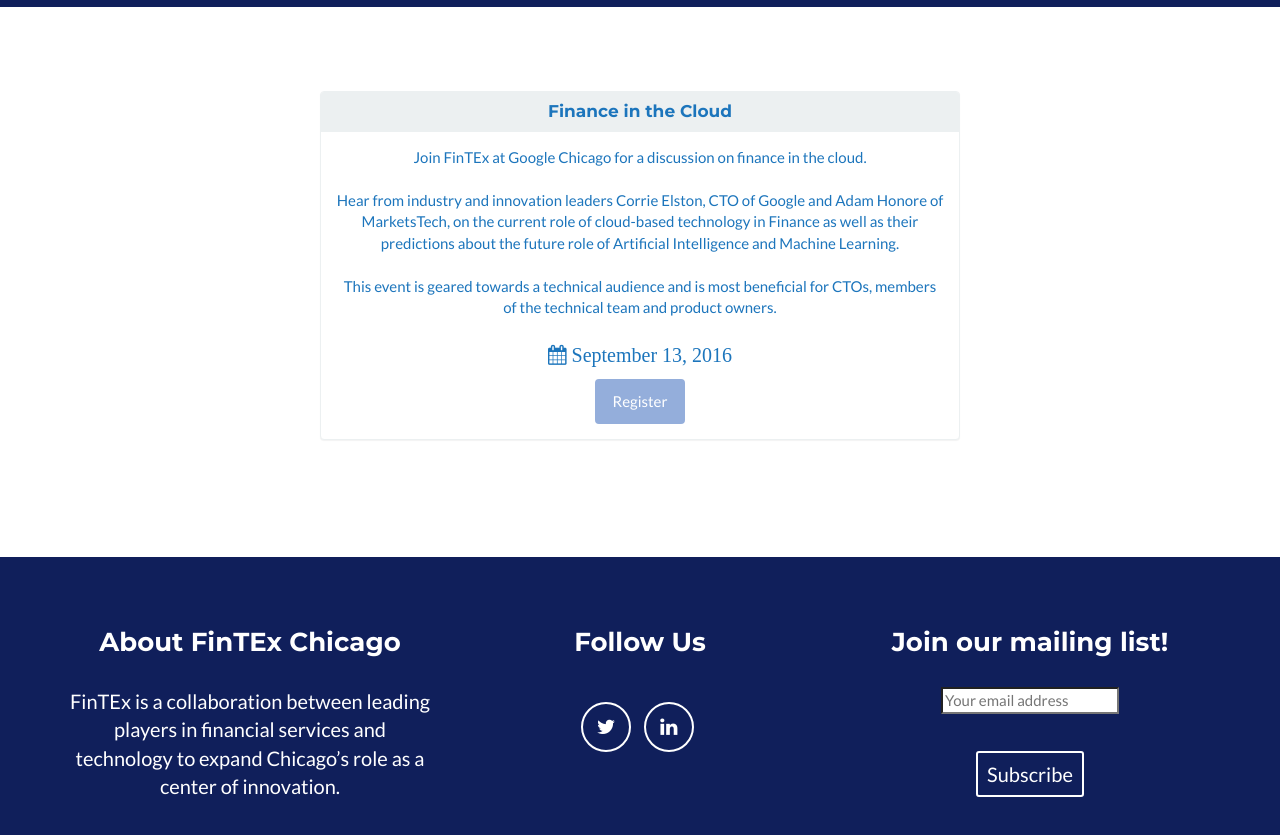
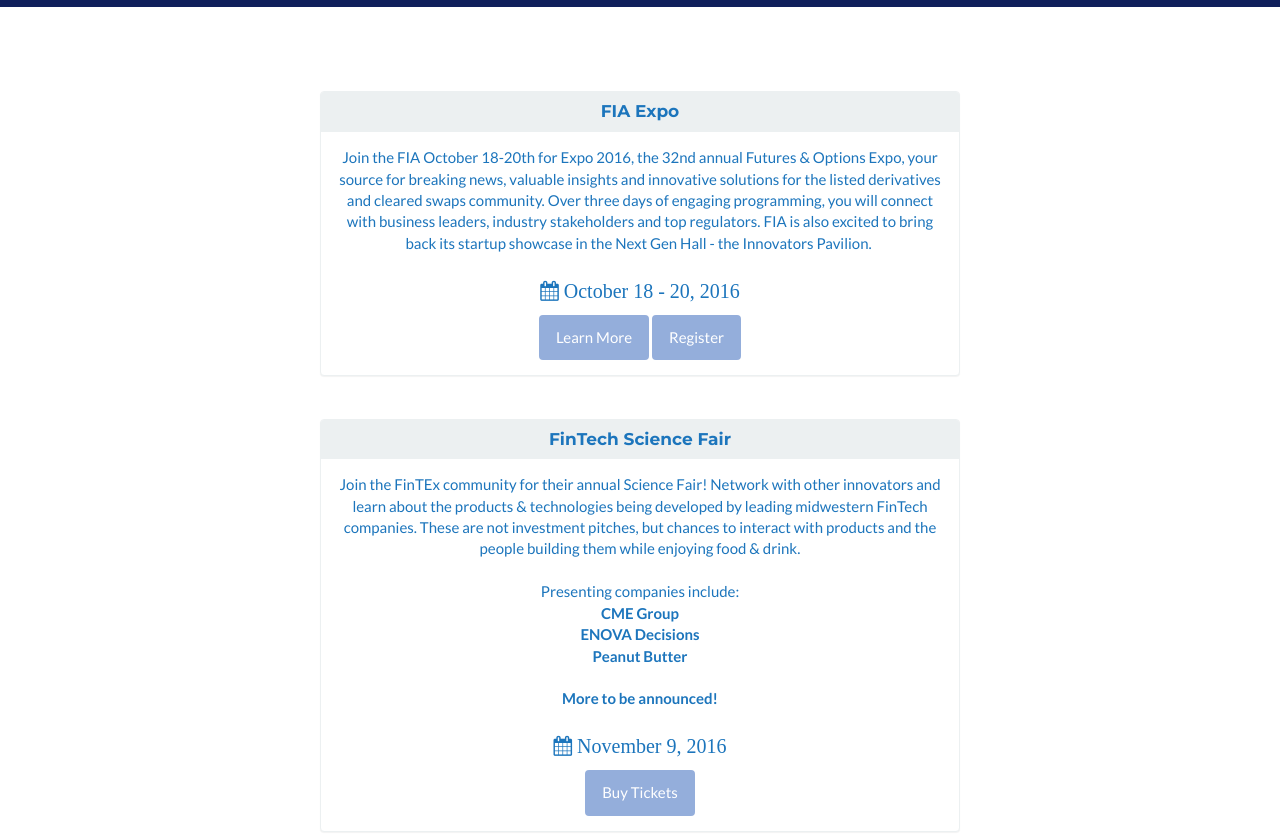
Before and after one commit to LisaEzrolCurran/FinTExChicagoWeb, a plain HTML site: page FinTExWebSite/index.html at #!/events in a window 1280 px wide. Shown: the part 281-1116 px from the top of the page. Drawn offline with nearby package versions, Linux system fonts and the light colour scheme.

Commit message:
Updating Events Page

```diff
--- a/FinTExWebSite/js/templates/eventsTmpl.html
+++ b/FinTExWebSite/js/templates/eventsTmpl.html
@@ -17,37 +17,47 @@
 <!-- UPCOMING EVENTS -->
 <div class="page-header">
     </br></br>
+
     <div class="span6 offset3 event-list">
         <div class="panel panel-default">
             <div class="panel-heading">
-                <h3 class="panel-title">Finance in the Cloud</h3>
+                <h3 class="panel-title">FIA Expo</h3>
             </div>
             <div class="panel-body">
-                Join FinTEx at Google Chicago for a discussion on finance in the cloud. </br></br>Hear from industry and innovation leaders Corrie Elston, CTO of Google and Adam Honore of MarketsTech, on the current role of cloud-based technology in Finance as well as their predictions about the future role of Artificial Intelligence and Machine Learning. </br></br>This event is geared towards a technical audience and is most beneficial for CTOs, members of the technical team and product owners.
+                Join the FIA October 18-20th for Expo 2016, the 32nd annual Futures & Options Expo, your source for breaking news, valuable insights and innovative solutions for the listed derivatives and cleared swaps community. Over three days of engaging programming, you will connect with business leaders, industry stakeholders and top regulators. FIA is also excited to bring back its startup showcase in the Next Gen Hall - the Innovators Pavilion.
                 </br></br>
-                <p><i class="fa fa-calendar"> September 13, 2016 </i></p>
-                <a href="https://www.eventbrite.com/e/finance-in-the-cloud-tickets-27153223021" target="_blank" class="btn btn-success btn-md">Register</a>
+                <p><i class="fa fa-calendar"> October 18 - 20, 2016 </i></p>
+                <a href="https://expo2016.fia.org/?utm_source=FinTExChicago&utm_medium=learnmorebutton&utm_campaign=InnovPav" target="_blank" class="btn btn-success btn-md">Learn More</a>
+                <a href="https://expo2016.fia.org/registration-9?utm_source=FinTExChicago&utm_medium=registerbutton&utm_campaign=InnovPav" target="_blank" class="btn btn-success btn-md">Register</a>
             </div>
         </div>
     </div>
+    </br>
 
-    </br></br>
-    <!--
     <div class="span6 offset3 event-list">
         <div class="panel panel-default">
             <div class="panel-heading">
-                <h3 class="panel-title">Chicago FinTech Innovators Launch</h3>
+                <h3 class="panel-title">FinTech Science Fair</h3>
             </div>
             <div class="panel-body">
-                Chicago has a long history as a leader in financial innovation and many leading companies in trading, insurance, investments, and financial technology call Chicago their home. Please join us as we celebrate the launch of our profile series that will highlight and acknowledge the firms leading the fintech revolution in Chicago for the 21st century.
+                Join the FinTEx community for their annual Science Fair!  Network with other innovators and learn about the products & technologies being developed by leading midwestern FinTech companies. These are not investment pitches, but chances to interact with products and the people building them while enjoying food & drink.
                 </br></br>
-                <p><i class="fa fa-calendar"> May 19, 2016 </i></p>
-                <a href="https://www.eventbrite.com/e/chicago-fintech-innovators-launch-party-tickets-24804150883?aff=es2" target="_blank" class="btn btn-success btn-md">Register</a>
+                Presenting companies include:</br>
+
+                <b>CME Group</b></br>
+                <b>ENOVA Decisions</b></br>
+                <b>Peanut Butter</b></br>
+                </br>
+                <b>More to be announced!</b>
+
+                </br></br>
+                <p><i class="fa fa-calendar"> November 9, 2016 </i></p>
+                <a href="https://www.eventbrite.com/e/fintex-fintech-science-fair-tickets-28401717301" target="_blank" class="btn btn-success btn-md">Buy Tickets</a>
             </div>
         </div>
     </div>
+    </br>
 
-        -->
     </br>
 
 </div>
```
